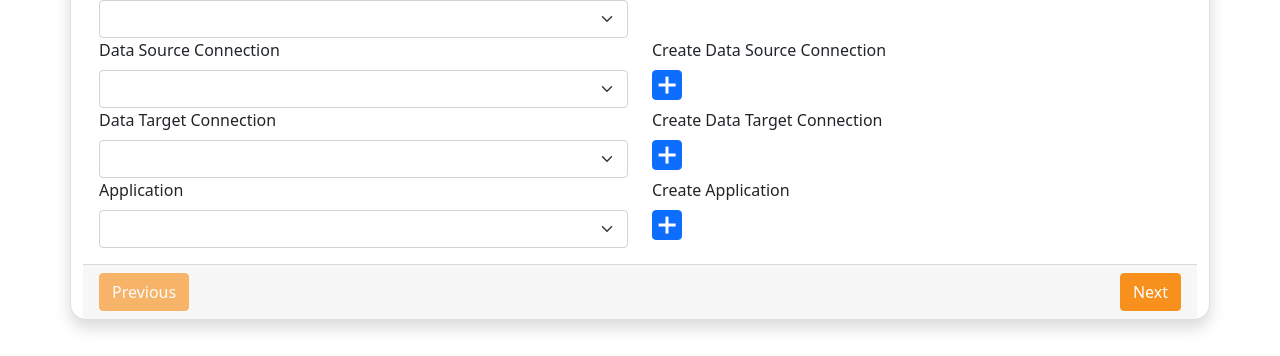
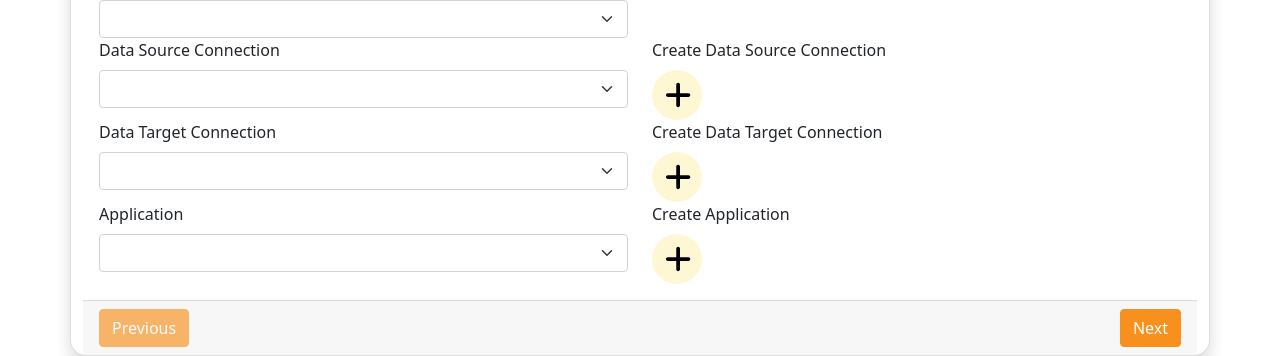
Before and after one commit to urbanicuttam/form_stepper, a React (Create React App) app: page / in a window 1280 px wide. Shown: the part 186-542 px from the top of the page. Built offline with nearby package versions, Linux system fonts and the light colour scheme.

Commit message:
added plus button in the first page

```diff
--- a/package.json
+++ b/package.json
@@ -3,6 +3,9 @@
   "version": "0.1.0",
   "private": true,
   "dependencies": {
+    "@fortawesome/fontawesome-svg-core": "^6.4.0",
+    "@fortawesome/free-solid-svg-icons": "^6.4.0",
+    "@fortawesome/react-fontawesome": "^0.2.0",
     "@testing-library/jest-dom": "^5.16.4",
     "@testing-library/react": "^13.3.0",
     "@testing-library/user-event": "^13.5.0",
--- a/src/components/FormItem.css
+++ b/src/components/FormItem.css
@@ -1,45 +1,35 @@
 .plus-button {
-  display: inline-block;
-  width: 30px;
-  height: 30px;
-  background-color: #007bff;
-  border: none;
-  color: white;
+  margin: 0px 0 0px 0px;
+  background: rgba(248, 219, 71, 0.233);
+  display: flex;
+  color: rgb(0, 0, 0);
+  align-items: center;
+  justify-content: space-between;
+  width: 50px;
+  height: 50px;
   border-radius: 50%;
-  text-align: center;
-  font-size: 20px;
-  line-height: 30px;
+  transition: all ease 0.2s;
   cursor: pointer;
-  position: relative;
 }
-
-.plus-button::before,
-.plus-button::after {
-  content: "";
-  position: absolute;
-  top: 50%;
-  left: 50%;
-  width: 60%;
-  height: 3px;
-  background-color: white;
-  transform: translate(-50%, -50%);
+.plus-button span {
+  transform: scale(0);
+  transition: all ease 0.2s;
 }
-
-.plus-button::before {
-  transform: translate(-50%, -50%) rotate(90deg);
+.plus-button .fa-plus {
+  cursor: pointer;
+  font-size: 30px;
+  margin-left: 13px;
 }
-
-.plus-button:hover::after {
-  content: "Add"; /* Customize the text */
-  position: relative;
-  /* top: -30px; */
-  top: -5px;
-  left: 550%;
-  transform: translateX(-50%);
-  background-color: #f7901d;
-  color: rgb(20, 19, 19);
-  padding: 8px;
-  border-radius: 4px;
-  font-size: 14px;
-  white-space: nowrap;
+.plus-button:hover {
+  width: 100px !important;
+  border-radius: 10px !important;
 }
+.plus-button:hover .fa-plus {
+  margin-left: 10px;
+}
+.plus-button:hover span {
+  transform: scale(1);
+  font-size: 16px;
+  font-weight: 500;
+  margin-right: 5px;
+}
--- a/src/components/FormItem.js
+++ b/src/components/FormItem.js
@@ -1,6 +1,9 @@
-import { Button, Form } from "react-bootstrap";
+import { Form } from "react-bootstrap";
 import { useState } from "react";
 import "./FormItem.css";
+
+import { FontAwesomeIcon } from "@fortawesome/react-fontawesome";
+import { faPlus } from "@fortawesome/free-solid-svg-icons";
 
 export const FormItem = ({ item, onChange, answer, isReadOnly }) => {
   const [currentValue, setCurrentValue] = useState(answer || null);
@@ -62,8 +65,10 @@ export const FormItem = ({ item, onChange, answer, isReadOnly }) => {
       return (
         <div className="form-group">
           <Form.Label>{item.label}</Form.Label>
-          <br></br>
-          <Button className="plus-button"></Button>
+          <div className="plus-button">
+            <FontAwesomeIcon icon={faPlus} />
+            <span>Add</span>
+          </div>
         </div>
       );
 
```
Also changed, not shown: 1 other file (tests, documents, lock files or other folders).
